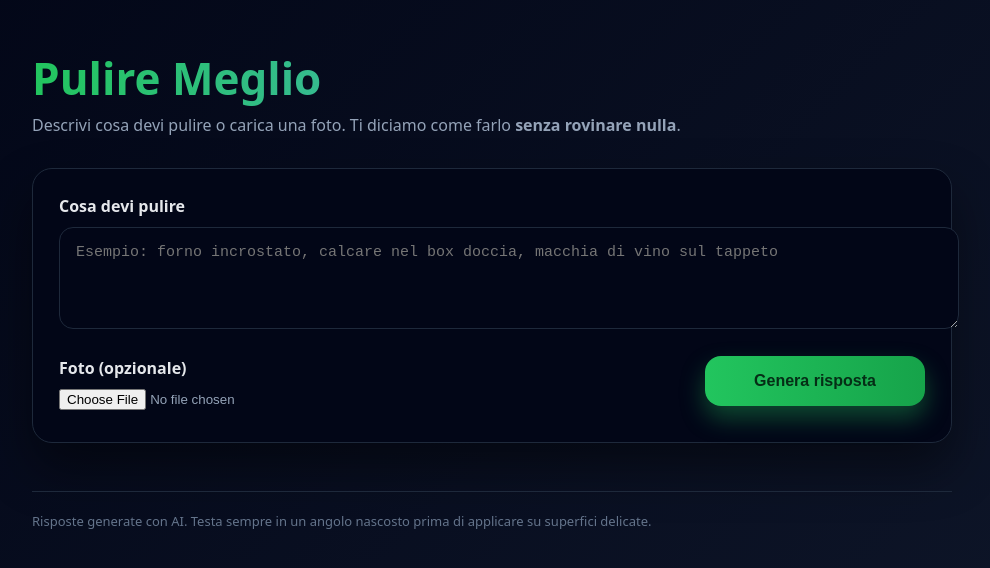
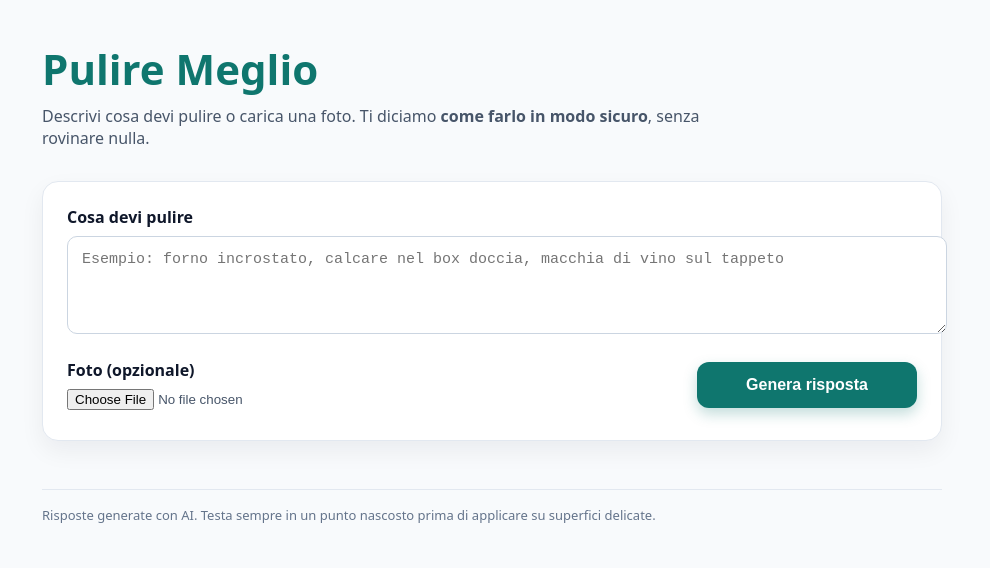
Before and after one commit to pasdigitalbiz/puliremeglio, a website: page index.html in a window 1280 px wide. Shown: the whole page, without its empty margins (148-1138 px from the left). Drawn offline with Linux system fonts and the light colour scheme.

Commit message:
Update index.html

```diff
--- a/index.html
+++ b/index.html
@@ -4,59 +4,58 @@
   <meta charset="utf-8" />
   <meta name="viewport" content="width=device-width, initial-scale=1" />
   <title>Pulire Meglio</title>
-  <meta name="description" content="Descrivi cosa devi pulire o carica una foto. Ricevi una procedura chiara e sicura generata con AI." />
+  <meta name="description" content="Come pulire qualsiasi cosa in modo sicuro e semplice. Descrivi il problema o carica una foto." />
 </head>
 
 <body style="
   margin:0;
   min-height:100vh;
   font-family: system-ui, -apple-system, Segoe UI, Roboto, Arial;
-  background: linear-gradient(135deg, #020617, #0f172a);
-  color:#e5e7eb;
+  background:#f8fafc;
+  color:#0f172a;
 ">
 
   <div style="
-    max-width: 920px;
+    max-width: 900px;
     margin: 0 auto;
-    padding: 48px 16px 80px;
+    padding: 40px 16px 80px;
   ">
 
     <!-- HEADER -->
-    <header style="margin-bottom: 32px;">
+    <header style="margin-bottom:32px;">
       <h1 style="
-        font-size: 44px;
-        margin: 0 0 6px;
-        background: linear-gradient(90deg, #22c55e, #60a5fa);
-        -webkit-background-clip: text;
-        -webkit-text-fill-color: transparent;
+        font-size:42px;
+        margin:0 0 8px;
+        color:#0f766e;
       ">
         Pulire Meglio
       </h1>
 
       <p style="
         margin:0;
-        color:#94a3b8;
         font-size:16px;
-        max-width: 680px;
+        color:#475569;
+        max-width:680px;
       ">
         Descrivi cosa devi pulire o carica una foto.
-        Ti diciamo come farlo <strong>senza rovinare nulla</strong>.
+        Ti diciamo <strong>come farlo in modo sicuro</strong>, senza rovinare nulla.
       </p>
     </header>
 
     <!-- INPUT CARD -->
     <section style="
-      background:#020617;
-      border:1px solid #1e293b;
-      border-radius:20px;
-      padding:26px;
-      box-shadow: 0 25px 50px rgba(0,0,0,0.45);
+      background:#ffffff;
+      border:1px solid #e2e8f0;
+      border-radius:16px;
+      padding:24px;
+      box-shadow:0 10px 25px rgba(15,23,42,0.06);
     ">
 
       <label for="q" style="
         display:block;
         font-weight:600;
-        margin-bottom:10px;
+        margin-bottom:8px;
+        color:#0f172a;
       ">
         Cosa devi pulire
       </label>
@@ -67,11 +66,11 @@
         placeholder="Esempio: forno incrostato, calcare nel box doccia, macchia di vino sul tappeto"
         style="
           width:100%;
-          padding:16px;
-          border-radius:14px;
-          border:1px solid #1e293b;
-          background:#020617;
-          color:#e5e7eb;
+          padding:14px;
+          border-radius:10px;
+          border:1px solid #cbd5e1;
+          background:#ffffff;
+          color:#0f172a;
           resize:vertical;
           outline:none;
           font-size:15px;
@@ -80,18 +79,18 @@
 
       <div style="
         display:flex;
-        gap:18px;
-        margin-top:22px;
+        gap:16px;
+        margin-top:20px;
         flex-wrap:wrap;
         align-items:flex-end;
       ">
 
-        <!-- IMAGE UPLOAD -->
+        <!-- IMAGE -->
         <div style="flex:1; min-width:240px;">
           <label for="img" style="
             display:block;
             font-weight:600;
-            margin-bottom:8px;
+            margin-bottom:6px;
           ">
             Foto (opzionale)
           </label>
@@ -100,7 +99,7 @@
             id="img"
             type="file"
             accept="image/*"
-            style="color:#94a3b8;"
+            style="color:#475569;"
           />
 
           <div id="imgMeta" style="
@@ -117,24 +116,24 @@
             type="button"
             style="
               width:100%;
-              height:50px;
-              border-radius:16px;
+              height:46px;
+              border-radius:12px;
               border:none;
-              font-weight:800;
+              font-weight:700;
               font-size:16px;
               cursor:pointer;
-              background: linear-gradient(90deg, #22c55e, #16a34a);
-              color:#052e16;
-              box-shadow: 0 12px 24px rgba(34,197,94,0.35);
+              background:#0f766e;
+              color:white;
+              box-shadow:0 6px 14px rgba(15,118,110,0.25);
             "
           >
             Genera risposta
           </button>
 
           <div id="status" style="
-            margin-top:10px;
+            margin-top:8px;
             font-size:14px;
-            color:#94a3b8;
+            color:#64748b;
           "></div>
         </div>
 
@@ -142,27 +141,29 @@
     </section>
 
     <!-- ANSWER -->
-    <section id="answer" style="display:none; margin-top:36px;">
+    <section id="answer" style="display:none; margin-top:32px;">
 
       <h2 id="ansTitle" style="
-        margin: 0 0 6px;
         font-size:24px;
+        margin-bottom:6px;
+        color:#0f172a;
       ">
         Risposta
       </h2>
 
       <div id="ansMeta" style="
         font-size:14px;
-        color:#94a3b8;
-        margin-bottom:14px;
+        color:#64748b;
+        margin-bottom:12px;
       "></div>
 
       <div id="ansBody" style="
-        background:#020617;
-        border:1px solid #1e293b;
-        border-radius:20px;
-        padding:26px;
-        box-shadow: 0 25px 50px rgba(0,0,0,0.45);
+        background:#ffffff;
+        border:1px solid #e2e8f0;
+        border-radius:16px;
+        padding:24px;
+        box-shadow:0 10px 25px rgba(15,23,42,0.06);
+        line-height:1.55;
       "></div>
 
     </section>
@@ -170,13 +171,13 @@
     <!-- FOOTER -->
     <footer style="
       margin-top:48px;
-      padding-top:20px;
-      border-top:1px solid #1e293b;
+      padding-top:16px;
+      border-top:1px solid #e2e8f0;
+      font-size:13px;
       color:#64748b;
-      font-size:13px;
     ">
       Risposte generate con AI.
-      Testa sempre in un angolo nascosto prima di applicare su superfici delicate.
+      Testa sempre in un punto nascosto prima di applicare su superfici delicate.
     </footer>
 
   </div>
```
